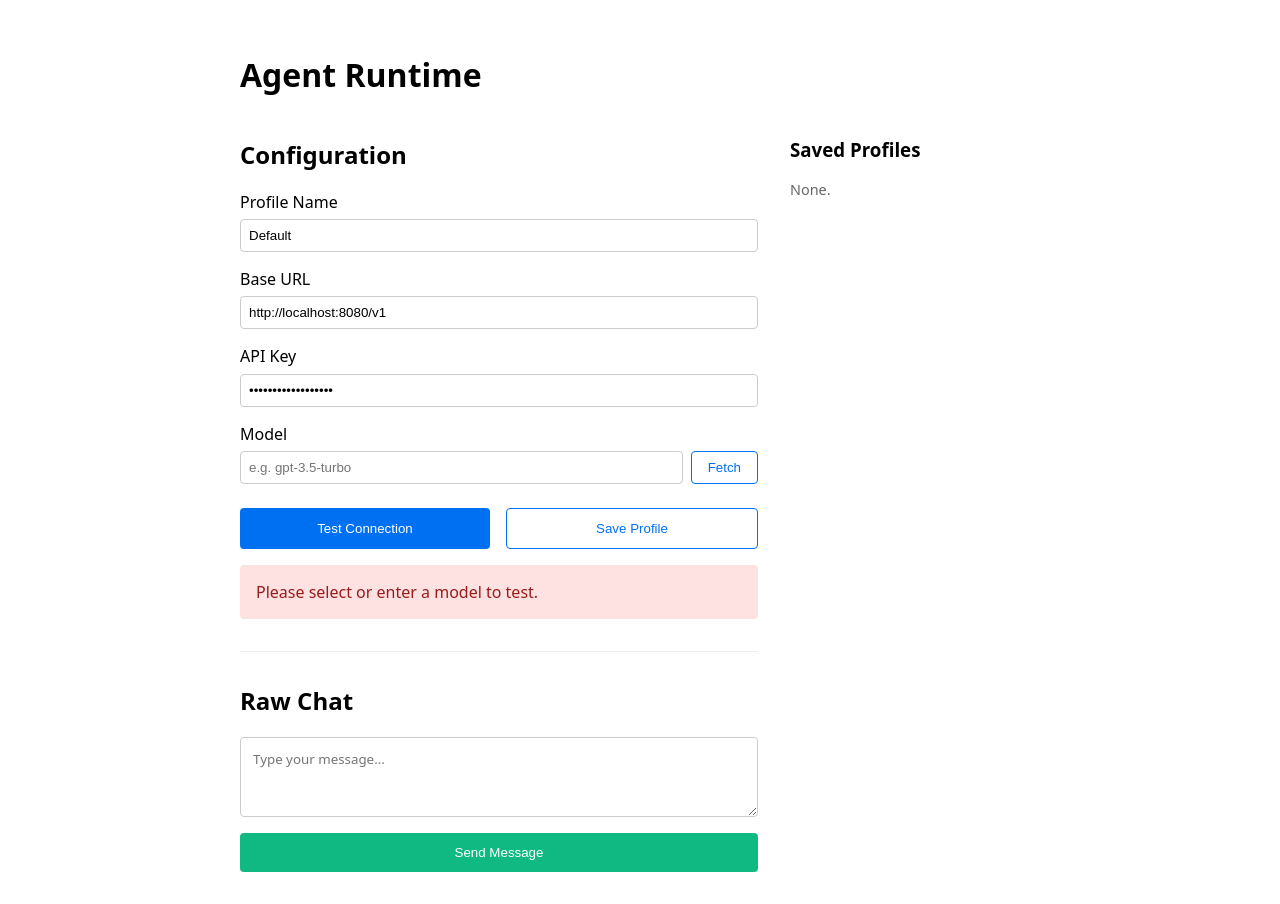
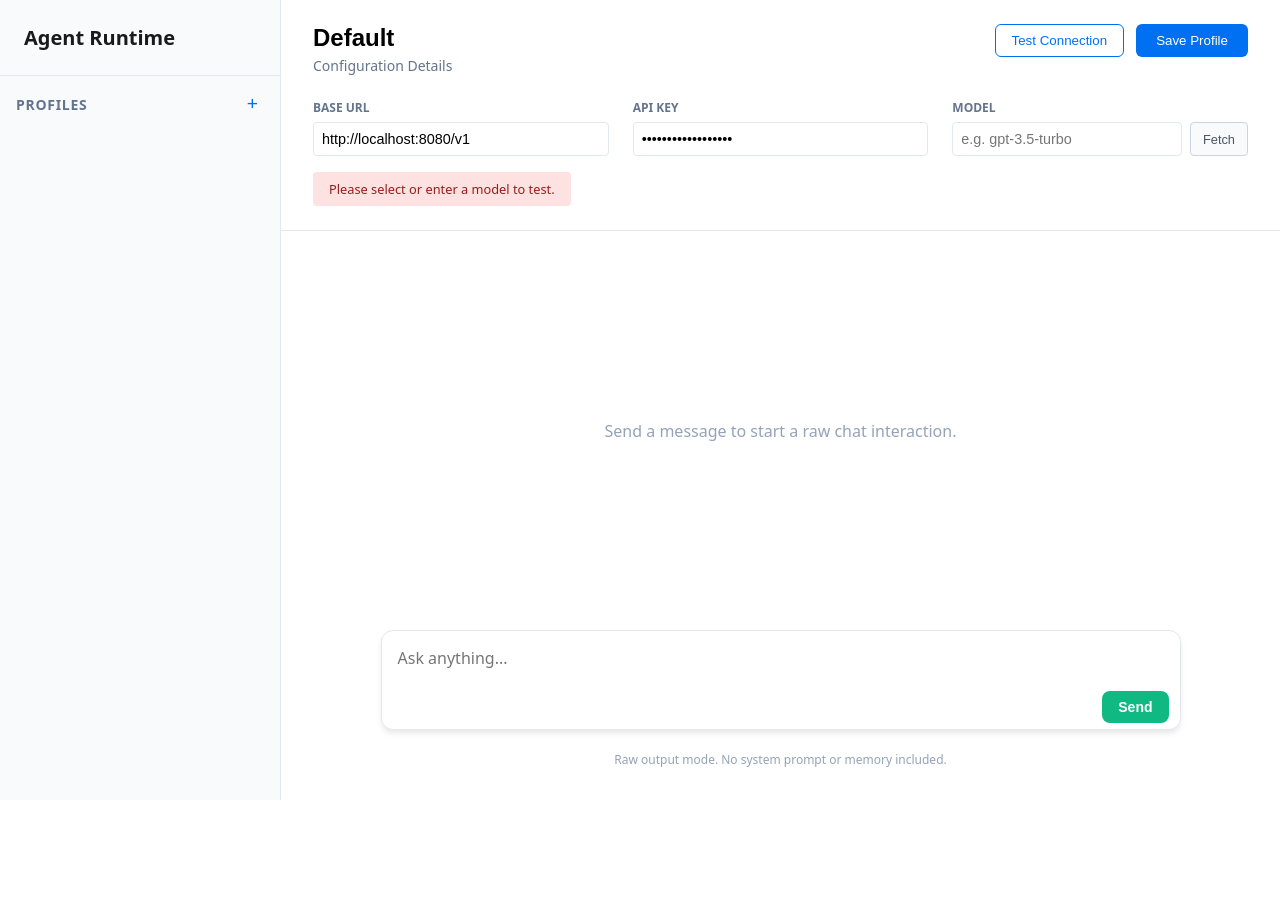
Before and after one commit to alexbakertech/agent-runtime, a Next.js app in the folder my-app/: page / in a window 1280 px wide. Both pictures are taken after a click on the button "Test Connection". After the commit the page ends 800 px from the top, so only its background shows below. Built offline with nearby package versions, Linux system fonts and the light colour scheme.

Commit message:
feat: redesign UI with sidebar and focused chat layout

```diff
--- a/my-app/src/app/page.tsx
+++ b/my-app/src/app/page.tsx
@@ -64,6 +64,7 @@ export default function Home() {
     if (profile) {
       setConfig(profile);
       setAvailableModels([]);
+      setResponse('');
       setStatus({ type: 'idle', message: `Loaded profile: ${name}` });
     }
   };
@@ -72,6 +73,16 @@ export default function Home() {
     const newProfiles = profiles.filter(p => p.name !== name);
     setProfiles(newProfiles);
     localStorage.setItem(PROFILES_KEY, JSON.stringify(newProfiles));
+    if (config.name === name) {
+      setConfig({ name: 'New Profile', baseUrl: 'http://localhost:8080/v1', apiKey: '', model: '' });
+    }
+  };
+
+  const startNewProfile = () => {
+    setConfig({ name: `Profile ${profiles.length + 1}`, baseUrl: 'http://localhost:8080/v1', apiKey: '', model: '' });
+    setAvailableModels([]);
+    setResponse('');
+    setStatus({ type: 'idle', message: 'Enter details for a new profile.' });
   };
 
   const updateConfig = (updates: Partial<Config>) => {
@@ -108,7 +119,7 @@ export default function Home() {
       setStatus({ type: 'error', message: 'Please select or enter a model to test.' });
       return;
     }
-    setStatus({ type: 'loading', message: `Testing connection with ${config.model}...` });
+    setStatus({ type: 'loading', message: `Testing connection...` });
     try {
       const response = await fetch('/api/test-connection', {
         method: 'POST',
@@ -117,7 +128,7 @@ export default function Home() {
       });
       const data = await response.json();
       if (response.ok) {
-        setStatus({ type: 'success', message: `Success! Connected to backend using ${data.model}.` });
+        setStatus({ type: 'success', message: `Success! Connected using ${data.model}.` });
       } else {
         throw new Error(data.error || 'Failed to connect');
       }
@@ -151,92 +162,202 @@ export default function Home() {
   };
 
   return (
-    <main style={{ padding: '2rem', maxWidth: '800px', margin: '0 auto', fontFamily: 'system-ui' }}>
-      <h1>Agent Runtime</h1>
+    <div style={{ display: 'flex', height: '100vh', fontFamily: 'system-ui', color: '#1a1a1a' }}>
+      {/* SIDEBAR */}
+      <aside style={{
+        width: '280px',
+        backgroundColor: '#f8fafc',
+        borderRight: '1px solid #e2e8f0',
+        display: 'flex',
+        flexDirection: 'column'
+      }}>
+        <div style={{ padding: '1.5rem', borderBottom: '1px solid #e2e8f0' }}>
+          <h1 style={{ margin: 0, fontSize: '1.25rem', fontWeight: 700 }}>Agent Runtime</h1>
+        </div>
 
-      <div style={{ display: 'grid', gridTemplateColumns: '1fr 250px', gap: '2rem' }}>
-        <section>
-          <h2>Configuration</h2>
-          <form onSubmit={handleTest} style={{ display: 'flex', flexDirection: 'column', gap: '1rem' }}>
+        <div style={{ flex: 1, overflowY: 'auto', padding: '1rem' }}>
+          <div style={{ display: 'flex', justifyContent: 'space-between', alignItems: 'center', marginBottom: '1rem' }}>
+            <h3 style={{ margin: 0, fontSize: '0.875rem', textTransform: 'uppercase', color: '#64748b', letterSpacing: '0.05em' }}>Profiles</h3>
+            <button
+              onClick={startNewProfile}
+              style={{ fontSize: '1.2rem', cursor: 'pointer', border: 'none', background: 'none', color: '#0070f3' }}
+              title="Add New Profile"
+            >+</button>
+          </div>
+
+          <div style={{ display: 'flex', flexDirection: 'column', gap: '0.5rem' }}>
+            {profiles.map((p) => (
+              <div
+                key={p.name}
+                onClick={() => loadProfile(p.name)}
+                style={{
+                  padding: '0.75rem',
+                  borderRadius: '6px',
+                  cursor: 'pointer',
+                  backgroundColor: config.name === p.name ? '#eff6ff' : 'transparent',
+                  border: `1px solid ${config.name === p.name ? '#bfdbfe' : 'transparent'}`,
+                  position: 'relative',
+                  group: 'profile-item'
+                }}
+              >
+                <div style={{ fontWeight: 600, fontSize: '0.9rem', color: config.name === p.name ? '#1e40af' : '#334155' }}>{p.name}</div>
+                <div style={{ fontSize: '0.75rem', color: '#64748b', whiteSpace: 'nowrap', overflow: 'hidden', textOverflow: 'ellipsis' }}>{p.model || 'No model selected'}</div>
+                <button
+                  onClick={(e) => { e.stopPropagation(); deleteProfile(p.name); }}
+                  style={{
+                    position: 'absolute',
+                    right: '0.5rem',
+                    top: '50%',
+                    transform: 'translateY(-50%)',
+                    border: 'none',
+                    background: 'none',
+                    color: '#94a3b8',
+                    cursor: 'pointer',
+                    fontSize: '0.8rem'
+                  }}
+                >✕</button>
+              </div>
+            ))}
+          </div>
+        </div>
+      </aside>
+
+      {/* MAIN CONTENT */}
+      <main style={{ flex: 1, display: 'flex', flexDirection: 'column', backgroundColor: 'white' }}>
+        {/* TOP BAR / CONFIG */}
+        <section style={{ padding: '1.5rem 2rem', borderBottom: '1px solid #e2e8f0', backgroundColor: '#fff' }}>
+          <div style={{ display: 'flex', justifyContent: 'space-between', alignItems: 'flex-start', marginBottom: '1.5rem' }}>
+            <div>
+              <input
+                value={config.name}
+                onChange={(e) => updateConfig({ name: e.target.value })}
+                style={{ fontSize: '1.5rem', fontWeight: 700, border: 'none', outline: 'none', padding: 0, width: '100%' }}
+                placeholder="Profile Name"
+              />
+              <div style={{ fontSize: '0.875rem', color: '#64748b', marginTop: '0.25rem' }}>Configuration Details</div>
+            </div>
+            <div style={{ display: 'flex', gap: '0.75rem' }}>
+              <button onClick={handleTest} style={{ padding: '0.5rem 1rem', borderRadius: '6px', border: '1px solid #0070f3', backgroundColor: 'white', color: '#0070f3', cursor: 'pointer', fontWeight: 500 }}>Test Connection</button>
+              <button onClick={saveProfile} style={{ padding: '0.5rem 1.25rem', borderRadius: '6px', border: 'none', backgroundColor: '#0070f3', color: 'white', cursor: 'pointer', fontWeight: 500 }}>Save Profile</button>
+            </div>
+          </div>
+
+          <div style={{ display: 'grid', gridTemplateColumns: '1fr 1fr 1fr', gap: '1.5rem' }}>
             <div style={{ display: 'flex', flexDirection: 'column', gap: '0.4rem' }}>
-              <label>Profile Name</label>
-              <input value={config.name} onChange={(e) => updateConfig({ name: e.target.value })} style={{ padding: '0.5rem', borderRadius: '4px', border: '1px solid #ccc' }} />
+              <label style={{ fontSize: '0.75rem', fontWeight: 600, color: '#64748b' }}>BASE URL</label>
+              <input value={config.baseUrl} onChange={(e) => updateConfig({ baseUrl: e.target.value })} placeholder="http://..." style={{ padding: '0.5rem', borderRadius: '4px', border: '1px solid #e2e8f0', fontSize: '0.9rem' }} />
             </div>
             <div style={{ display: 'flex', flexDirection: 'column', gap: '0.4rem' }}>
-              <label>Base URL</label>
-              <input value={config.baseUrl} onChange={(e) => updateConfig({ baseUrl: e.target.value })} style={{ padding: '0.5rem', borderRadius: '4px', border: '1px solid #ccc' }} />
+              <label style={{ fontSize: '0.75rem', fontWeight: 600, color: '#64748b' }}>API KEY</label>
+              <input type="password" value={config.apiKey} onChange={(e) => updateConfig({ apiKey: e.target.value })} placeholder="sk-..." style={{ padding: '0.5rem', borderRadius: '4px', border: '1px solid #e2e8f0', fontSize: '0.9rem' }} />
             </div>
             <div style={{ display: 'flex', flexDirection: 'column', gap: '0.4rem' }}>
-              <label>API Key</label>
-              <input type="password" value={config.apiKey} onChange={(e) => updateConfig({ apiKey: e.target.value })} style={{ padding: '0.5rem', borderRadius: '4px', border: '1px solid #ccc' }} />
-            </div>
-            <div style={{ display: 'flex', flexDirection: 'column', gap: '0.4rem' }}>
-              <label>Model</label>
+              <label style={{ fontSize: '0.75rem', fontWeight: 600, color: '#64748b' }}>MODEL</label>
               <div style={{ display: 'flex', gap: '0.5rem' }}>
                 {availableModels.length > 0 ? (
-                  <select value={config.model} onChange={(e) => updateConfig({ model: e.target.value })} style={{ flex: 1, padding: '0.5rem', borderRadius: '4px', border: '1px solid #ccc' }}>
+                  <select value={config.model} onChange={(e) => updateConfig({ model: e.target.value })} style={{ flex: 1, padding: '0.5rem', borderRadius: '4px', border: '1px solid #e2e8f0', fontSize: '0.9rem' }}>
                     {availableModels.map(m => <option key={m} value={m}>{m}</option>)}
                   </select>
                 ) : (
-                  <input value={config.model} onChange={(e) => updateConfig({ model: e.target.value })} placeholder="e.g. gpt-3.5-turbo" style={{ flex: 1, padding: '0.5rem', borderRadius: '4px', border: '1px solid #ccc' }} />
+                  <input value={config.model} onChange={(e) => updateConfig({ model: e.target.value })} placeholder="e.g. gpt-3.5-turbo" style={{ flex: 1, padding: '0.5rem', borderRadius: '4px', border: '1px solid #e2e8f0', fontSize: '0.9rem' }} />
                 )}
-                <button type="button" onClick={handleFetchModels} style={{ padding: '0.5rem 1rem', borderRadius: '4px', border: '1px solid #0070f3', color: '#0070f3', cursor: 'pointer', background: 'none' }}>Fetch</button>
+                <button type="button" onClick={handleFetchModels} style={{ padding: '0.5rem 0.75rem', borderRadius: '4px', border: '1px solid #cbd5e1', color: '#475569', cursor: 'pointer', background: '#f8fafc', fontSize: '0.8rem' }}>Fetch</button>
               </div>
             </div>
-            <div style={{ display: 'flex', gap: '1rem', marginTop: '0.5rem' }}>
-              <button type="submit" style={{ flex: 1, padding: '0.75rem', borderRadius: '4px', border: 'none', backgroundColor: '#0070f3', color: 'white', cursor: 'pointer' }}>Test Connection</button>
-              <button type="button" onClick={saveProfile} style={{ flex: 1, padding: '0.75rem', borderRadius: '4px', border: '1px solid #0070f3', color: '#0070f3', cursor: 'pointer', background: 'none' }}>Save Profile</button>
           </div>
-          </form>
 
-          {status.message && <div style={{ marginTop: '1rem', padding: '1rem', borderRadius: '4px', backgroundColor: status.type === 'error' ? '#fee2e2' : '#f0fdf4', color: status.type === 'error' ? '#991b1b' : '#166534' }}>{status.message}</div>}
+          {status.message && (
+            <div style={{
+              marginTop: '1rem',
+              fontSize: '0.8rem',
+              padding: '0.5rem 1rem',
+              borderRadius: '4px',
+              display: 'inline-block',
+              backgroundColor: status.type === 'error' ? '#fee2e2' : '#f0fdf4',
+              color: status.type === 'error' ? '#991b1b' : '#166534'
+            }}>
+              {status.message}
+            </div>
+          )}
+        </section>
 
-          <hr style={{ margin: '2rem 0', border: 'none', borderTop: '1px solid #eee' }} />
+        {/* CHAT AREA */}
+        <section style={{ flex: 1, padding: '2rem', display: 'flex', flexDirection: 'column', overflow: 'hidden' }}>
+          <div style={{ flex: 1, display: 'flex', flexDirection: 'column', gap: '2rem' }}>
 
-          <h2>Raw Chat</h2>
+            <div style={{ flex: 1, overflowY: 'auto' }}>
+              {response ? (
+                <div style={{ maxWidth: '800px', margin: '0 auto' }}>
+                  <div style={{ display: 'flex', gap: '1rem', alignItems: 'flex-start' }}>
+                    <div style={{ backgroundColor: '#10b981', color: 'white', width: '2rem', height: '2rem', borderRadius: '4px', display: 'flex', alignItems: 'center', justifyContent: 'center', fontWeight: 700, fontSize: '0.8rem', flexShrink: 0 }}>AI</div>
+                    <div style={{ whiteSpace: 'pre-wrap', padding: '1rem', background: '#f8fafc', borderRadius: '8px', border: '1px solid #e2e8f0', lineHeight: 1.5, fontSize: '1rem' }}>
+                      {response}
+                    </div>
+                  </div>
+                </div>
+              ) : (
+                <div style={{ display: 'flex', height: '100%', alignItems: 'center', justifyContent: 'center', color: '#94a3b8' }}>
+                  {chatStatus === 'loading' ? 'Model is thinking...' : 'Send a message to start a raw chat interaction.'}
+                </div>
+              )}
+            </div>
+
+            <div style={{ maxWidth: '800px', width: '100%', margin: '0 auto' }}>
               <form onSubmit={handleChat} style={{ display: 'flex', flexDirection: 'column', gap: '1rem' }}>
+                <div style={{ position: 'relative' }}>
                   <textarea
                     value={input}
                     onChange={(e) => setInput(e.target.value)}
-              placeholder="Type your message..."
+                    placeholder="Ask anything..."
                     rows={3}
-              style={{ padding: '0.75rem', borderRadius: '4px', border: '1px solid #ccc', fontFamily: 'inherit' }}
+                    style={{
+                      width: '100%',
+                      boxSizing: 'border-box',
+                      padding: '1rem 4.5rem 1rem 1rem',
+                      borderRadius: '12px',
+                      border: '1px solid #e2e8f0',
+                      fontFamily: 'inherit',
+                      fontSize: '1rem',
+                      boxShadow: '0 4px 6px -1px rgb(0 0 0 / 0.1)',
+                      resize: 'none',
+                      outline: 'none'
+                    }}
+                    onKeyDown={(e) => {
+                      if (e.key === 'Enter' && !e.shiftKey) {
+                        e.preventDefault();
+                        handleChat(e as any);
+                      }
+                    }}
                   />
                   <button
                     type="submit"
                     disabled={chatStatus === 'loading' || !config.baseUrl}
-              style={{ padding: '0.75rem', borderRadius: '4px', border: 'none', backgroundColor: '#10b981', color: 'white', cursor: chatStatus === 'loading' ? 'not-allowed' : 'pointer' }}
+                    style={{
+                      position: 'absolute',
+                      right: '0.75rem',
+                      bottom: '0.75rem',
+                      padding: '0.5rem 1rem',
+                      borderRadius: '8px',
+                      border: 'none',
+                      backgroundColor: '#10b981',
+                      color: 'white',
+                      cursor: chatStatus === 'loading' ? 'not-allowed' : 'pointer',
+                      fontWeight: 600,
+                      fontSize: '0.875rem'
+                    }}
                   >
-              {chatStatus === 'loading' ? 'Sending...' : 'Send Message'}
+                    {chatStatus === 'loading' ? '...' : 'Send'}
                   </button>
+                </div>
+                <div style={{ fontSize: '0.75rem', color: '#94a3b8', textAlign: 'center' }}>
+                  Raw output mode. No system prompt or memory included.
+                </div>
               </form>
+            </div>
 
-          {response && (
-            <div style={{ marginTop: '1.5rem', whiteSpace: 'pre-wrap', padding: '1rem', background: '#f8fafc', borderRadius: '4px', border: '1px solid #e2e8f0' }}>
-              <strong>Response:</strong><br />
-              {response}
           </div>
-          )}
         </section>
-
-        <aside>
-          <h3>Saved Profiles</h3>
-          {profiles.length === 0 ? <p style={{ color: '#666', fontSize: '0.9rem' }}>None.</p> : (
-            <div style={{ display: 'flex', flexDirection: 'column', gap: '0.5rem' }}>
-              {profiles.map((p) => (
-                <div key={p.name} style={{ padding: '0.5rem', border: '1px solid #eee', borderRadius: '4px', background: config.name === p.name ? '#f0f9ff' : 'white' }}>
-                  <div style={{ fontWeight: 'bold', fontSize: '0.9rem' }}>{p.name}</div>
-                  <div style={{ fontSize: '0.7rem', color: '#666' }}>{p.model || 'No model'}</div>
-                  <div style={{ display: 'flex', gap: '0.4rem', marginTop: '0.4rem' }}>
-                    <button onClick={() => loadProfile(p.name)} style={{ flex: 1, fontSize: '0.7rem', padding: '0.2rem', cursor: 'pointer' }}>Load</button>
-                    <button onClick={() => deleteProfile(p.name)} style={{ fontSize: '0.7rem', padding: '0.2rem', cursor: 'pointer', color: 'red' }}>Del</button>
+      </main>
     </div>
-                </div>
-              ))}
-            </div>
-          )}
-        </aside>
-      </div>
-    </main>
   );
 }
```
Lines whose indentation alone changed are shown as unchanged.
